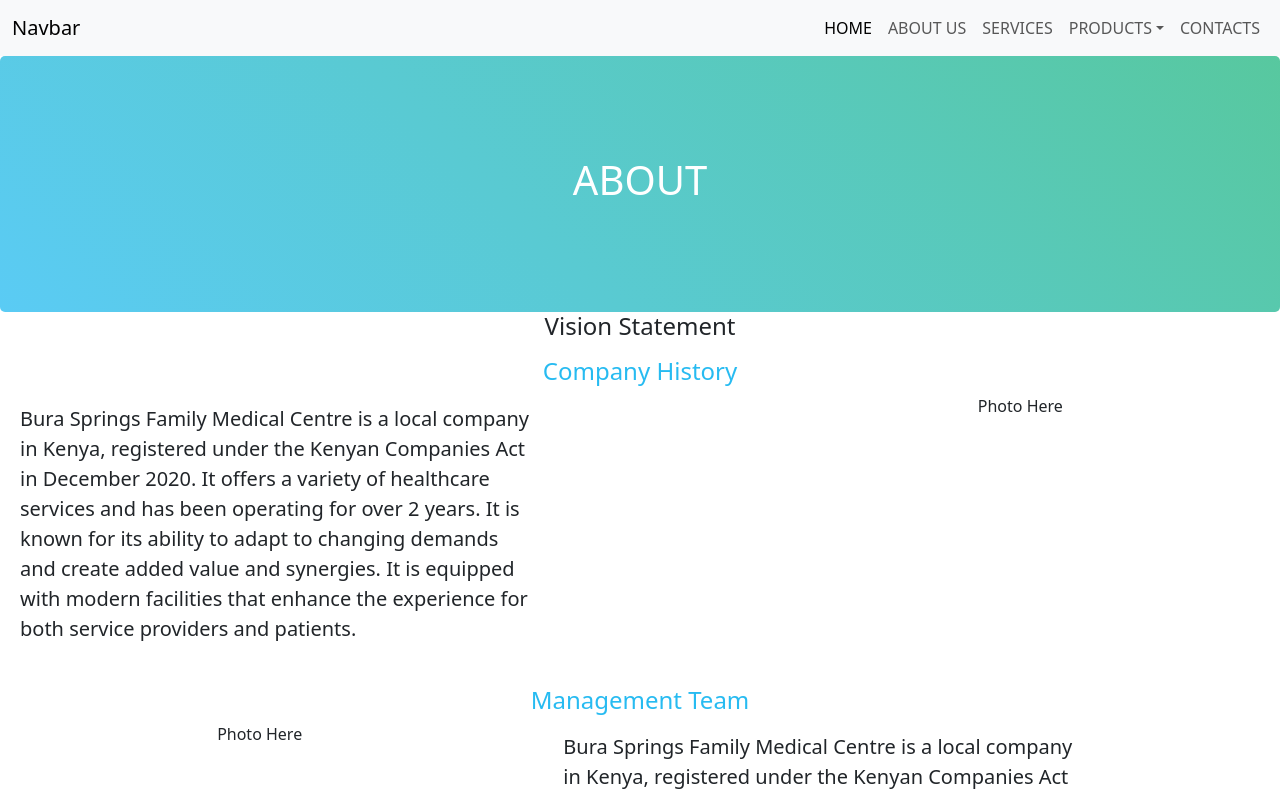
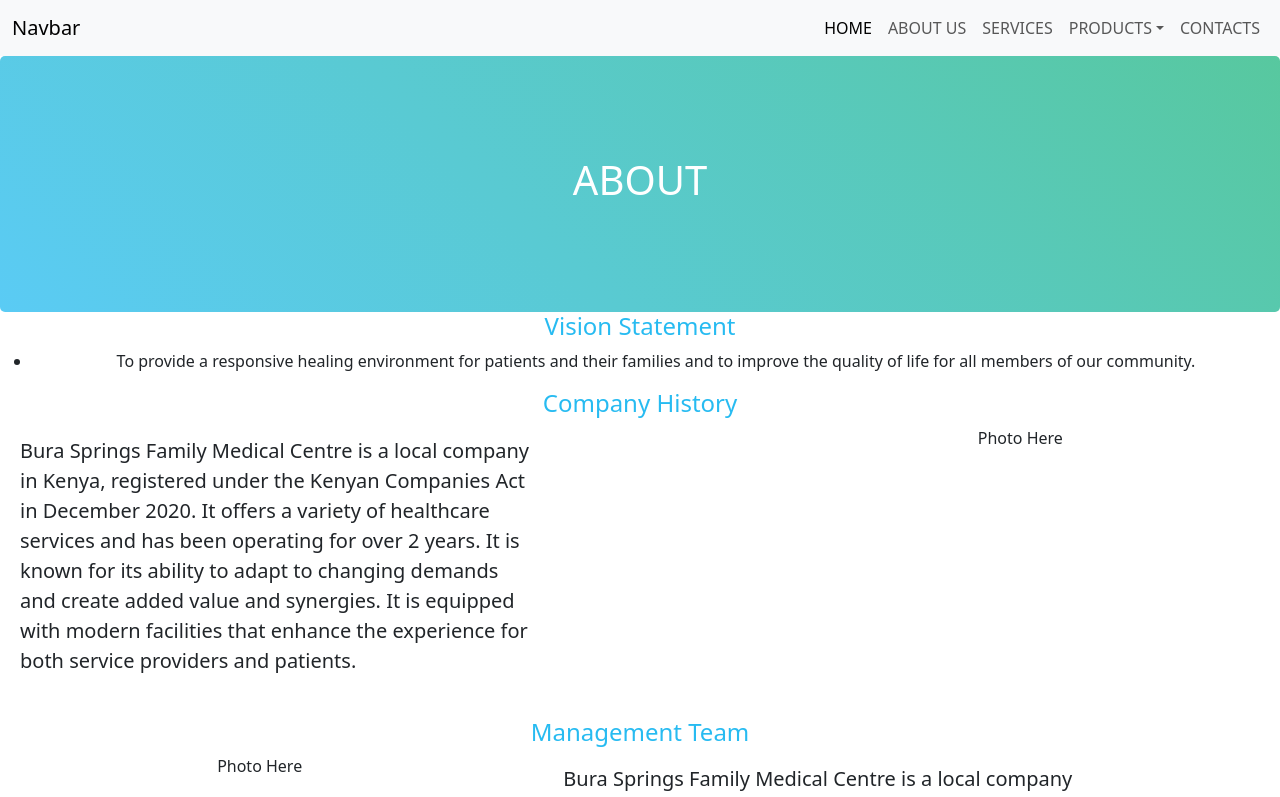
Before and after one commit to LivyCodes/bura-springs-medical-centre, a React (Vite) app: page /About in a window 1280 px wide. Shown: the top 797 px of the page. Built offline with nearby package versions, Linux system fonts and the light colour scheme.

Commit message:
added content to about.jsx

```diff
--- a/src/About.jsx
+++ b/src/About.jsx
@@ -7,7 +7,14 @@
       <div class="hero hero-1 d-flex">
         <h1>ABOUT</h1>
       </div>
-      <h4>Vision Statement</h4>
+      <h4 className="text-center title">Vision Statement</h4>
+      <ul>
+        <li>
+          To provide a responsive healing environment for patients and their
+          families and to improve the quality of life for all members of our
+          community.
+        </li>
+      </ul>
 
       <div className="row mt-3">
         <h4 className="text-center title">Company History</h4>
```
